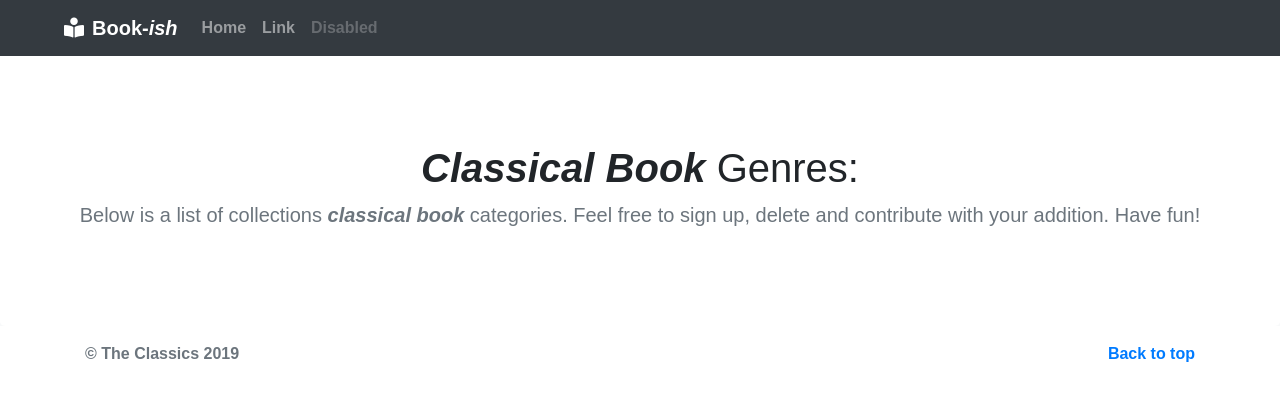
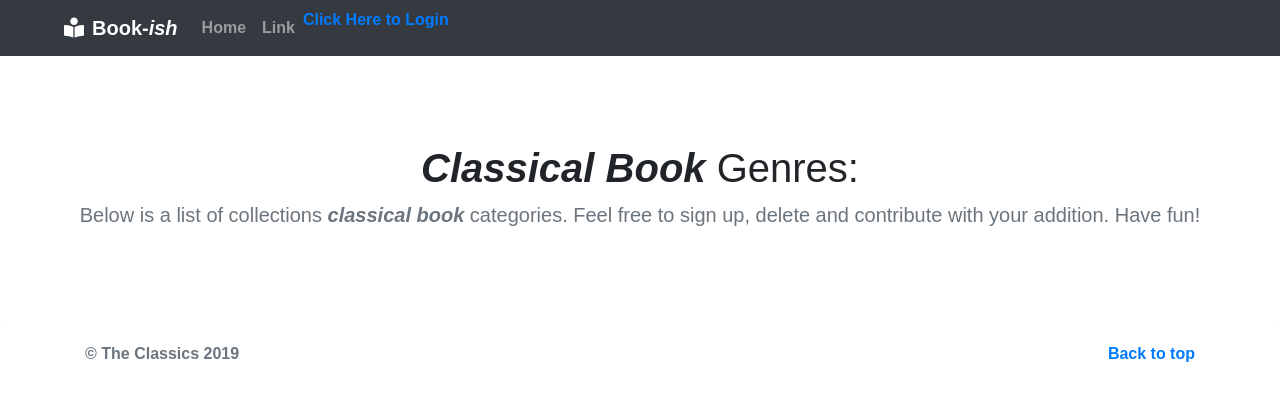
Before and after one commit to richardgreg/catalog-project, a Flask app: page / in a window 1280 px wide. Shown: the top 401 px of the page. Run offline with Flask 2, Linux system fonts and the light colour scheme; data that the repository does not hold is empty; parts of the project's set-up code (start-up, migrations or seed data) failed here and were passed over; some libraries are stand-ins or nearby versions; some web fonts are replaced.

Commit message:
Implement Local Permission System.
This includes storing a new user in the database, appending user credential(id) to a new added item, check and prevent user duplication

```diff
--- a/application.py
+++ b/application.py
@@ -3,7 +3,7 @@ from flask import (Flask, render_template, url_for,
                    redirect, request, jsonify, flash)
 from sqlalchemy import create_engine
 from sqlalchemy.orm import sessionmaker
-from database_setup import User, Category, CategoryItem, Base
+from database_setup import User, Category, CategoryItem, Base, User
 
 # Import for login session
 from flask import session as login_session
@@ -118,6 +118,13 @@ def gconnect():
     login_session['picture'] = data['picture']
     login_session['email'] = data['email']
 
+    # See if user exists, if it doesn't make one
+    user_id = getUserID(login_session['email'])
+    if not user_id:
+        user_id = createUser(login_session)
+    login_session['user_id'] = user_id
+
+    # Brief welcom message before redirecting to homepage
     output = ''
     output += '<h1>Welcome, '
     output += login_session['username']
@@ -129,6 +136,29 @@ def gconnect():
     flash("you are now logged in as %s" % login_session['username'])
     print("done!")
     return output
+
+
+# User Helper Functions
+def createUser(login_session):
+    newUser = User(name=login_session['username'], email=login_session[
+                   'email'], picture=login_session['picture'])
+    session.add(newUser)
+    session.commit()
+    user = session.query(User).filter_by(email=login_session['email']).one()
+    return user.id
+
+
+def getUserInfo(user_id):
+    user = session.query(User).filter_by(id=user_id).one()
+    return user
+
+
+def getUserID(email):
+    try:
+        user = session.query(User).filter_by(email=email).one()
+        return user.id
+    except:
+        return None
 
 
 # DISCONNECT - Revoke a current user's token and reset their login_session
@@ -201,7 +231,8 @@ def newCategoryItem(category_id):
         new_item = CategoryItem(title=request.form['title'],
                                 description=request.form['description'],
                                 author=request.form['author'],
-                                category_id=category_id)
+                                category_id=category_id,
+                                user_id=login_session['user_id'])
         session.add(new_item)
         session.commit()
         flash("New catalog item successfully addded!!!")
--- a/templates/header.html
+++ b/templates/header.html
@@ -13,7 +13,11 @@
           <a class="nav-link" href="#">Link</a>
           </li>
           <li class="nav-item">
-          <a class="nav-link disabled" href="#">Disabled</a>
+          {%if 'username' not in session %}
+          <a href="{{url_for('showLogin')}}">Click Here to Login </a>
+          {% else %}
+          <a class="nav-link disabled" href="{{url_for('gdisconnect')}}">Logout</a>
+          {% endif %}
           </li>
         </ul>
       </div>
```
